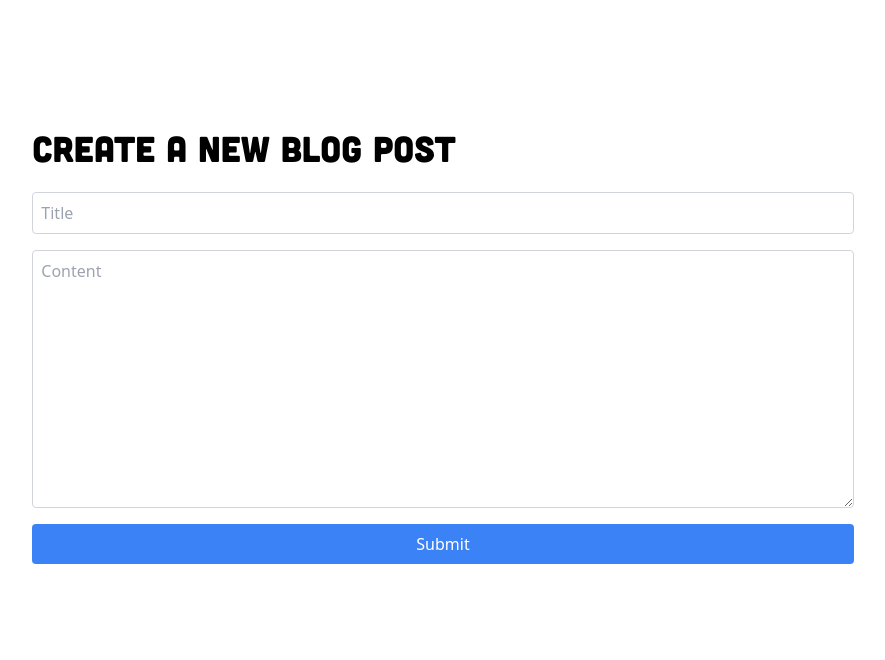
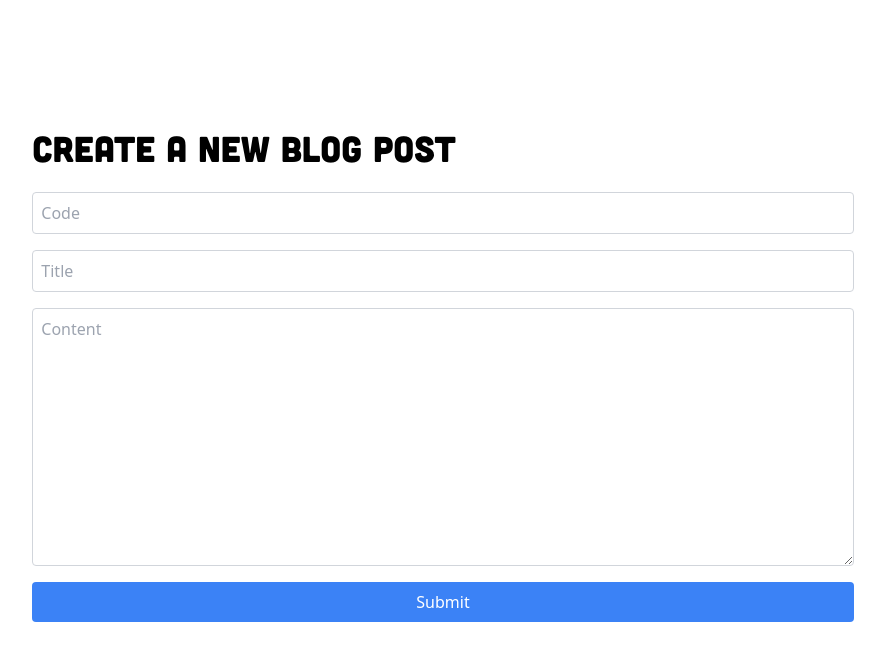
Before and after one commit to EasonJiangOfficial/Pesonal-Website, a Next.js app: page /createPost in a window 1280 px wide. Shown: the top 660 px of the page, without its empty margins (197-1082 px from the left). Built offline with nearby package versions, Linux system fonts and the light colour scheme; no server answers.

Commit message:
auth blog

```diff
--- a/src/components/blog/blogSection.jsx
+++ b/src/components/blog/blogSection.jsx
@@ -3,7 +3,7 @@ import BlogList from "./blogList";
 
 const BlogSection = ({blogPosts}) => {
   return(
-    <div className="items-center justify-center w-full m-40 flex flex-col text-white">
+    <div className="items-center justify-center w-full m-40  flex flex-col text-white">
       <h1 className="font-header text-7xl sm:text-7xl md:text-7xl lg:text-8xl" data-aos="fade-up">Blog</h1>
       <BlogList blogPosts={blogPosts}/>
     </div>
--- a/src/pages/createPost.jsx
+++ b/src/pages/createPost.jsx
@@ -8,18 +8,20 @@ import "react-toastify/dist/ReactToastify.css";
 export default function CreatePost(){
     const [title, setTitle] = useState("");
     const [content, setContent] = useState("");
+    const [code, setCode] = useState("")
 
     const getCurrentDate = () => {
         const today = new Date();
-        const day = today.getDate().toString().padStart(2, '0'); // Add leading zero if needed
-        const month = (today.getMonth() + 1).toString().padStart(2, '0'); // Add leading zero if needed
-        const year = today.getFullYear(); // Get the full year
+        const day = today.getDate().toString().padStart(2, '0');
+        const month = (today.getMonth() + 1).toString().padStart(2, '0');
+        const year = today.getFullYear();
 
         return `${month}/${day}/${year}`;
       };
 
     const handleSubmit = async (e) => {
         e.preventDefault();
+        if(code === process.env.NEXT_PUBLIC_FIREBASE_API_KEY){
         try{
             await addDoc(collection(db, "blog-posts"), {
                 title: title,
@@ -27,13 +29,17 @@ export default function CreatePost(){
                 postedDate: getCurrentDate(),
             })
             toast.success("Blog post added successfully!");
-
+            setCode("")
             setTitle("");
             setContent("");
         }
         catch (error) {
             toast.error(error)
         }
+    }
+    else{
+        toast.error("You are not an authorized user")
+    }
     };
 
     return (
@@ -42,6 +48,14 @@ export default function CreatePost(){
         <div className="container mx-auto mt-28 p-4 w-2/3">
         <h1 className="text-4xl font-header mb-6">Create a New Blog Post</h1>
         <form onSubmit={handleSubmit} className="flex flex-col gap-4">
+        <input
+            type="text"
+            placeholder="Code"
+            value={code}
+            onChange={(e) => setCode(e.target.value)}
+            className="p-2 border border-gray-300 rounded"
+            required
+            />
             <input
             type="text"
             placeholder="Title"
```
